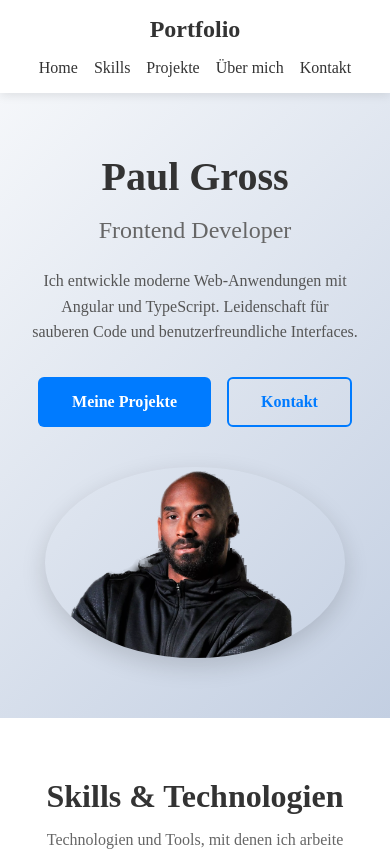
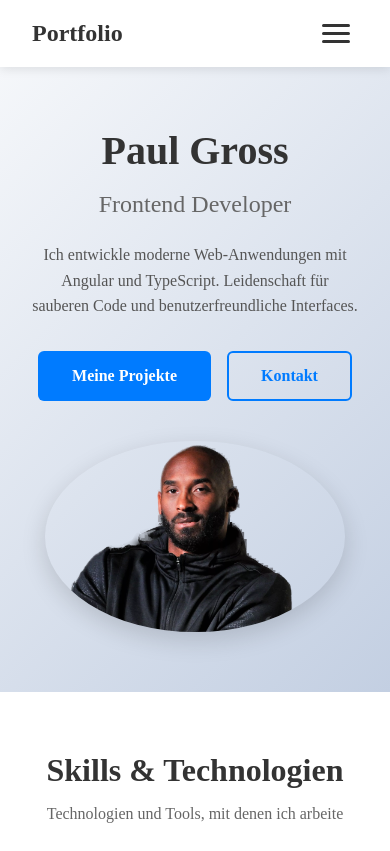
Before and after one commit to Paveluschka250/portfolio, an Angular app: page / in a window 390 px wide. Shown: the top 851 px of the page. Built offline with nearby package versions, Linux system fonts and the light colour scheme.

Commit message:
feat: implement responsive hamburger menu and overlay for navigation

```diff
--- a/src/app/components/header/header.html
+++ b/src/app/components/header/header.html
@@ -1,12 +1,18 @@
 <header class="header">
   <nav class="nav">
     <div class="logo">Portfolio</div>
-    <ul class="nav-links">
+    <button class="hamburger" (click)="toggleMenu()" [class.active]="isMenuOpen" aria-label="Menü öffnen/schließen">
+      <span></span>
+      <span></span>
+      <span></span>
+    </button>
+    <ul class="nav-links" [class.open]="isMenuOpen">
       <li><a (click)="scrollToSection('home'); $event.preventDefault()" href="#home">Home</a></li>
       <li><a (click)="scrollToSection('skills'); $event.preventDefault()" href="#skills">Skills</a></li>
       <li><a (click)="scrollToSection('projects'); $event.preventDefault()" href="#projects">Projekte</a></li>
       <li><a (click)="scrollToSection('about'); $event.preventDefault()" href="#about">Über mich</a></li>
       <li><a (click)="scrollToSection('contact'); $event.preventDefault()" href="#contact">Kontakt</a></li>
     </ul>
+    <div class="overlay" [class.active]="isMenuOpen" (click)="closeMenu()"></div>
   </nav>
 </header>
--- a/src/app/components/header/header.scss
+++ b/src/app/components/header/header.scss
@@ -13,12 +13,44 @@
   display: flex;
   justify-content: space-between;
   align-items: center;
+  position: relative;
 }
 
 .logo {
   font-size: 24px;
   font-weight: bold;
   color: #333;
+}
+
+.hamburger {
+  display: none;
+  flex-direction: column;
+  gap: 5px;
+  background: none;
+  border: none;
+  cursor: pointer;
+  padding: 8px;
+  z-index: 1001;
+}
+
+.hamburger span {
+  width: 28px;
+  height: 3px;
+  background-color: #333;
+  transition: all 0.3s ease;
+  border-radius: 2px;
+}
+
+.hamburger.active span:nth-child(1) {
+  transform: rotate(45deg) translate(8px, 8px);
+}
+
+.hamburger.active span:nth-child(2) {
+  opacity: 0;
+}
+
+.hamburger.active span:nth-child(3) {
+  transform: rotate(-45deg) translate(7px, -7px);
 }
 
 .nav-links {
@@ -40,15 +72,65 @@
   color: #007bff;
 }
 
+.overlay {
+  display: none;
+}
+
 @media (max-width: 768px) {
-  .nav {
-    flex-direction: column;
-    gap: 16px;
+  .hamburger {
+    display: flex;
   }
 
   .nav-links {
-    flex-wrap: wrap;
-    justify-content: center;
-    gap: 16px;
+    position: fixed;
+    top: 0;
+    right: -100%;
+    width: 280px;
+    height: 100vh;
+    background-color: white;
+    flex-direction: column;
+    padding: 80px 32px 32px;
+    box-shadow: -4px 0 16px rgba(0, 0, 0, 0.1);
+    transition: right 0.3s ease;
+    z-index: 1000;
+    gap: 0;
+  }
+
+  .nav-links.open {
+    right: 0;
+  }
+
+  .nav-links li {
+    width: 100%;
+    border-bottom: 1px solid #e9ecef;
+  }
+
+  .nav-links li:last-child {
+    border-bottom: none;
+  }
+
+  .nav-links a {
+    display: block;
+    padding: 16px 0;
+    font-size: 18px;
+  }
+
+  .overlay {
+    display: block;
+    position: fixed;
+    top: 0;
+    left: 0;
+    width: 100%;
+    height: 100vh;
+    background-color: rgba(0, 0, 0, 0.5);
+    opacity: 0;
+    visibility: hidden;
+    transition: opacity 0.3s ease, visibility 0.3s ease;
+    z-index: 999;
+  }
+
+  .overlay.active {
+    opacity: 1;
+    visibility: visible;
   }
 }
--- a/src/app/components/header/header.ts
+++ b/src/app/components/header/header.ts
@@ -7,10 +7,21 @@ import { Component } from '@angular/core';
   styleUrl: './header.scss',
 })
 export class Header {
+  isMenuOpen = false;
+
+  toggleMenu() {
+    this.isMenuOpen = !this.isMenuOpen;
+  }
+
+  closeMenu() {
+    this.isMenuOpen = false;
+  }
+
   scrollToSection(sectionId: string) {
     const element = document.getElementById(sectionId);
     if (element) {
       element.scrollIntoView({ behavior: 'smooth', block: 'start' });
+      this.closeMenu(); // Menü schließen nach Klick
     }
   }
 }
```
